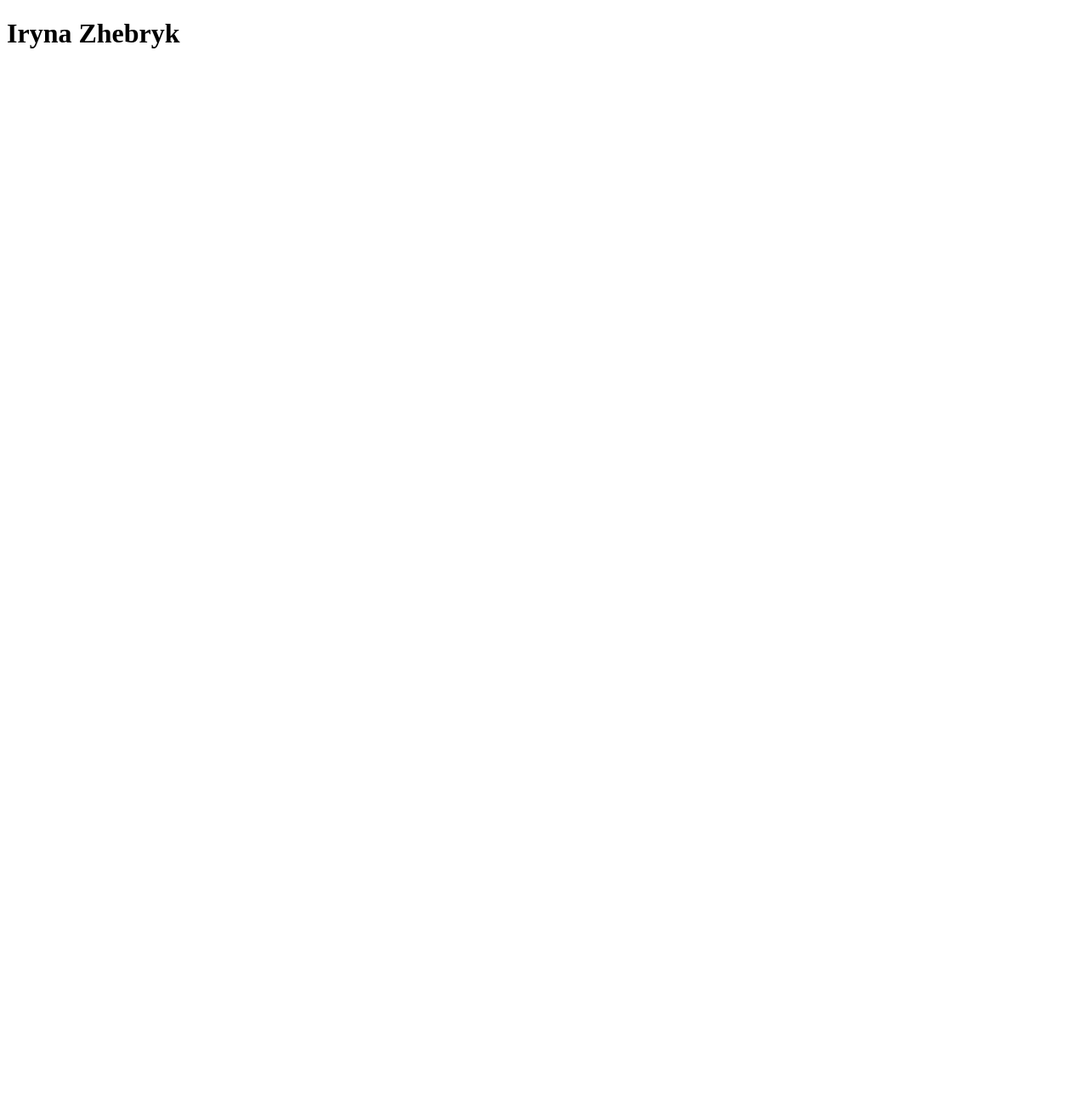
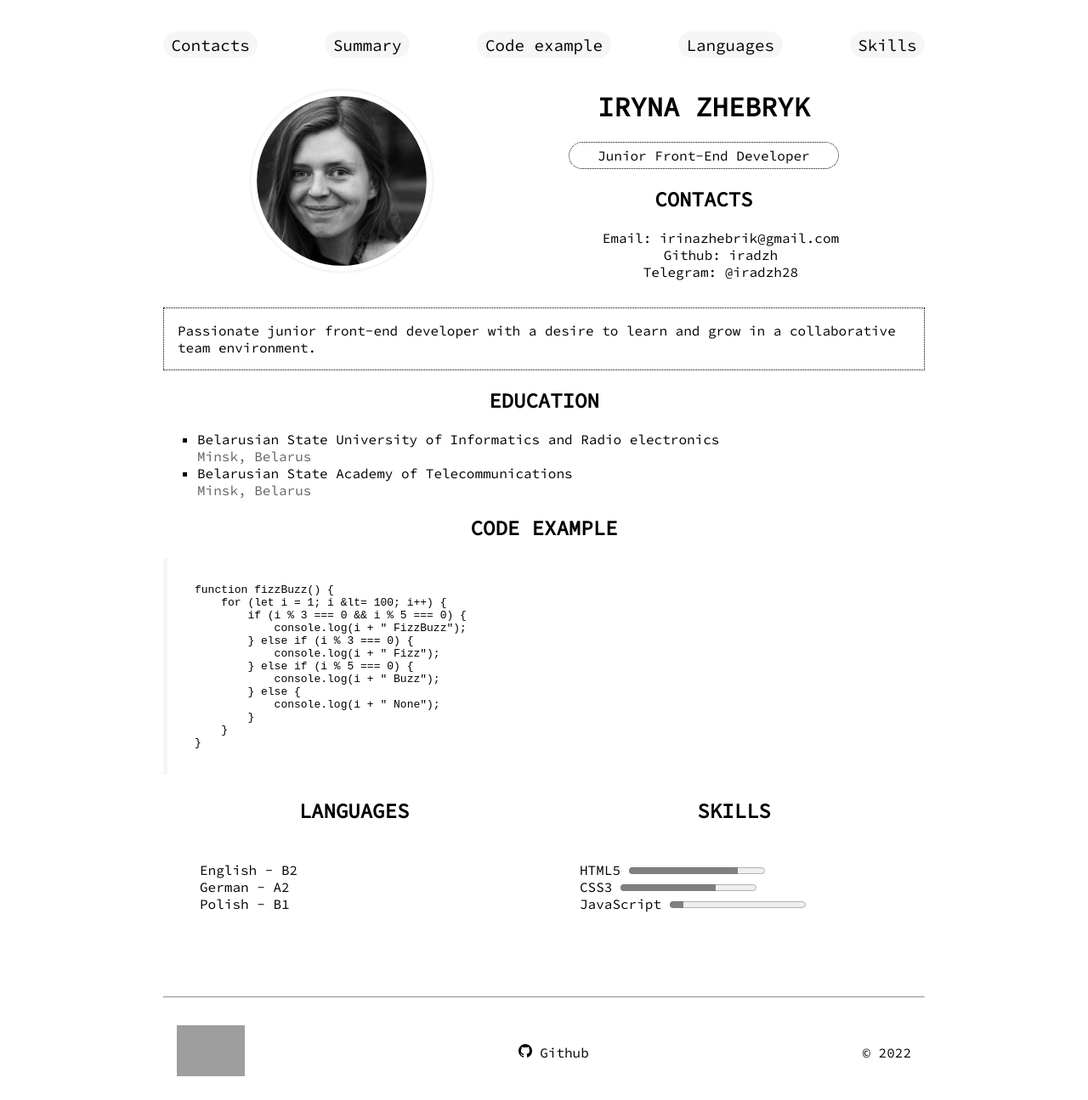
Before and after one commit to iradzh/rsschool-cv, a plain HTML site: page index.html in a window 1280 px wide. Shown: the whole page at 85% size. Before the commit the page ends 800 px from the top, so only its background shows below. Drawn offline with Linux system fonts and the light colour scheme; grey boxes are pictures that could not be loaded.

Commit message:
fix: put changes

```diff
--- a/index.html
+++ b/index.html
@@ -1,14 +1,137 @@
 <!DOCTYPE html>
 <html lang="en">
+
 <head>
     <meta charset="UTF-8">
     <meta http-equiv="X-UA-Compatible" content="IE=edge">
     <meta name="viewport" content="width=device-width, initial-scale=1.0">
-    <title>CV Zhebryk</title>
+    <link rel="stylesheet" href="styles.css">
+    <link rel="preconnect" href="https://fonts.googleapis.com">
+    <link rel="preconnect" href="https://fonts.gstatic.com" crossorigin>
+    <link href="https://fonts.googleapis.com/css2?family=Poppins:wght@100;300&display=swap" rel="stylesheet">
+    <link rel="preconnect" href="https://fonts.googleapis.com">
+    <link rel="preconnect" href="https://fonts.gstatic.com" crossorigin>
+    <link href="https://fonts.googleapis.com/css2?family=Source+Code+Pro:wght@300;400&display=swap" rel="stylesheet">
+    <link rel="icon" type="image/x-icon" href="./image/favicon.ico">
+    <script src="https://kit.fontawesome.com/e327428aa1.js" crossorigin="anonymous"></script>
+
+
+    <title>CV Iryna Zhebryk</title>
 </head>
 
 <body>
-    <h1>Iryna Zhebryk</h1>
+    <nav class="navigation">
+        <div class="nav-element"><a href="#contactid">Contacts</a></div>
+        <div class="nav-element"><a href="#summary">Summary</a></div>
+        <div class="nav-element"><a href="#code-example">Code example</a></div>
+        <div class="nav-element"><a href="#languages">Languages</a></div>
+        <div class="nav-element"><a href="#skills">Skills</a></div>
+    </nav>
+
+    <header>
+        <div class="container-pc">
+            <div class="photo flex-element">
+                <img src="./image/photo_zhebryk.jpeg" alt="Iryna's photo" class="picture">
+            </div>
+            <div class="contacts flex-element" id="contactid">
+                <h1>Iryna Zhebryk</h1>
+                <p class="job-description">Junior Front-End Developer</p>
+                <h2>Contacts </h2>
+                <ul>
+                    <li> Email: irinazhebrik@gmail.com</li>
+                    <li> Github: iradzh</li>
+                    <li> Telegram: @iradzh28</li>
+                </ul>
+            </div>
+        </div>
+    </header>
+
+
+    <main>
+        <div id="summary">
+            Passionate junior front-end developer with a desire to learn and grow in a collaborative team environment.
+        </div>
+        <div>
+            <h2>Education</h2>
+            <ul>
+                <li class="university">Belarusian State University of Informatics and Radio electronics</li>
+                <li class="city">Minsk, Belarus</li>
+                <li class="university">Belarusian State Academy of Telecommunications</li>
+                <li class="city">Minsk, Belarus</li>
+            </ul>
+
+
+        </div>
+
+        <h2>Code example</h2>
+        <div class="codediv" id="code-example">
+
+            <pre>
+        <code>
+function fizzBuzz() {
+    for (let i = 1; i &amp;lt= 100; i++) {
+        if (i % 3 === 0 && i % 5 === 0) {
+            console.log(i + " FizzBuzz");
+        } else if (i % 3 === 0) {
+            console.log(i + " Fizz");
+        } else if (i % 5 === 0) {
+            console.log(i + " Buzz");
+        } else {
+            console.log(i + " None");
+        }
+    }
+}
+</code>
+</pre>
+
+        </div>
+
+        <table class="skiilstable">
+            <thead>
+                <tr>
+                    <th class="main-table">
+                        <p class="table-head">Languages</p>
+                    </th>
+                    <th class="main-table">
+                        <p class="table-head">Skills</p>
+                    </th>
+                </tr>
+            </thead>
+            <tbody>
+                <tr>
+                    <td>
+                        <ul>
+                            <li> English - B2</li>
+                            <li> German - A2</li>
+                            <li>Polish - B1</li>
+                        </ul>
+                    </td>
+                    <td>
+                        <ul>
+                            <li>HTML5 <progress class="progress-bar" max="10" value="8"></progress></li>
+                            <li>CSS3 <progress class="progress-bar" max="10" value="7"></progress></li>
+                            <li>JavaScript <progress class="progress-bar" max="10" value="1"></progress></li>
+                        </ul>
+                    </td>
+                </tr>
+            </tbody>
+        </table>
+    </main>
+
+    <hr class="line-style">
+
+    <footer class="footer-style">
+        <div class="footer-element"><a href="https://rs.school/js/"><img src="https://rs.school/images/rs_school_js.svg"
+                    alt="RS Scooll logo" class="rsscool"></a>
+        </div>
+        <div class="footer-element">
+            <a href="https://github.com/iradzh" class="link"> <img src="./image/github-logo.png" alt="github logo"
+                    class="ghlogo">
+                Github </a>
+        </div>
+        <div class="footer-element"> &copy; 2022</div>
+    </footer>
 </body>
 
+
 </html>
--- a/style.css
+++ /dev/null
@@ -1,3 +0,0 @@
-h1 {
-color: blue;
-}
--- /dev/null
+++ b/styles.css
@@ -0,0 +1,120 @@
+body {
+    font-family: 'Source Code Pro', monospace;
+    margin-left: 15%;
+    margin-right: 15%;
+}
+h1, h2 {
+    text-transform: uppercase;
+    text-align: center;
+}
+.job-description {
+    font-size: 1em;
+    text-align: center;
+    border-radius: 1em;
+    border: 1px dotted black;
+    padding: 0.3em 0;
+
+}
+.table-head {
+    font-size: 1.5em;
+    text-align: center;
+    text-transform: uppercase;
+
+
+}
+a {
+    text-decoration: none;
+    color: black;
+}
+
+ul {
+    list-style: none;
+}
+
+/*------ Navigation ------*/
+.navigation {
+    font-size: 1.2em;
+    display: flex;
+    flex-direction: row;
+    justify-content: space-between;
+    flex-wrap: wrap;
+}
+.nav-element {
+    background-color: rgb(246, 246, 246);
+    border-radius: 1em;
+    padding: 0.2em 0.5em;
+    margin-top: 1.5em;
+}
+.line-style {
+    margin: 5em 0 1em 0;
+    color: rgb(100, 100, 100);
+}
+
+/*------ CONTAINER ------*/
+
+.container-pc {
+    display: flex;
+    flex-direction: row;
+    justify-content: space-around;
+    flex-wrap: wrap;
+    align-items: center;
+    padding: 1em;
+}
+.flex-element {
+    width: fit-content;
+}
+.picture {
+    width: 200px;
+    border-radius: 50%;
+    border: 3px solid rgb(246, 246, 246);
+    padding: 3%;
+}
+.contacts {
+    /* flex-grow: 2; */
+    text-align: center;
+}
+/*------ Code ------*/
+.codediv {
+    border-left: 5px solid rgb(246, 246, 246);
+    color: black;
+    padding: 0.1em 2em;
+}
+li.university {
+    font-weight: 400;
+    list-style-type: square;
+}
+li.city {
+    color: rgb(100, 100, 100);
+}
+#summary {
+    border: 1px dotted black;
+    padding: 1em;
+}
+/*-------- Table Skills and Languages --------*/
+
+table {
+    width: 100%;
+  }
+.main-table {
+    width: 50%;
+}
+.progress-bar {
+    height: 1em;
+    accent-color: grey;
+
+}
+
+/*-------- footer --------*/
+.footer-style {
+    padding: 1em;
+    display: flex;
+    flex-direction: row;
+    align-items: center;
+    justify-content: space-between;
+}
+.rsscool {
+    width: 5em;
+}
+.ghlogo {
+    width: 1em;
+}
```
Also changed, not shown: image/favicon.ico (added), image/github-logo.png (added), image/photo_zhebryk.jpeg (added), 2 other files.
